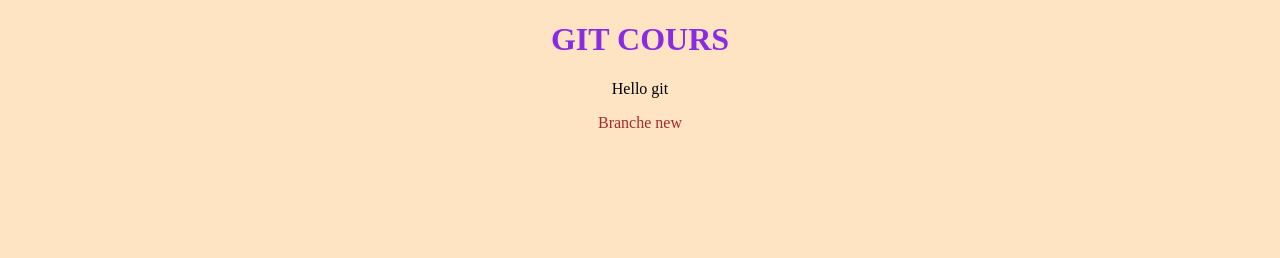
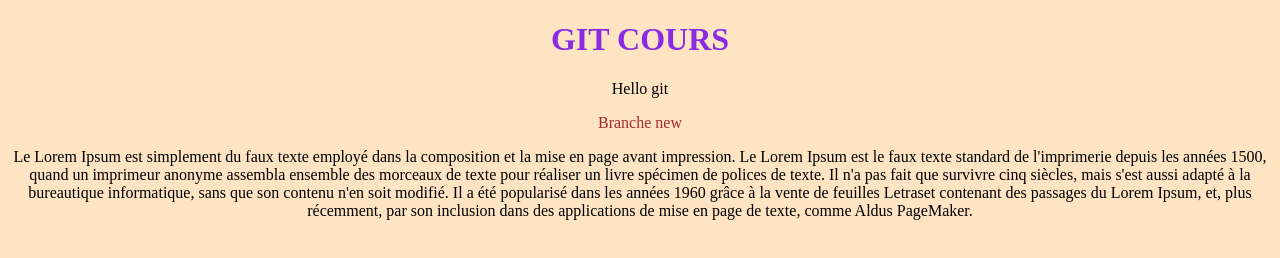
Before and after one commit to alamrd/cours_git, a plain HTML site: page index.html in a window 1280 px wide. Drawn offline with Linux system fonts and the light colour scheme.

Commit message:
add section description

```diff
--- a/index.html
+++ b/index.html
@@ -11,5 +11,16 @@
     <p>Hello git</p>
 
     <p class="branch">Branche new</p>
+    <section>
+        <p>Le Lorem Ipsum est simplement du faux texte employé dans la composition
+             et la mise en page avant impression. Le Lorem Ipsum est le faux texte
+             standard de l'imprimerie depuis les années 1500, quand un imprimeur anonyme
+             assembla ensemble des morceaux de texte pour réaliser un livre spécimen de
+             polices de texte. Il n'a pas fait que survivre cinq siècles, mais s'est aussi
+             adapté à la bureautique informatique, sans que son contenu n'en soit modifié.
+             Il a été popularisé dans les années 1960 grâce à la vente de feuilles Letraset
+              contenant des passages du Lorem Ipsum, et, plus récemment, par son inclusion
+              dans des applications de mise en page de texte, comme Aldus PageMaker.</p>
+    </section>
 </body>
 </html>
```
